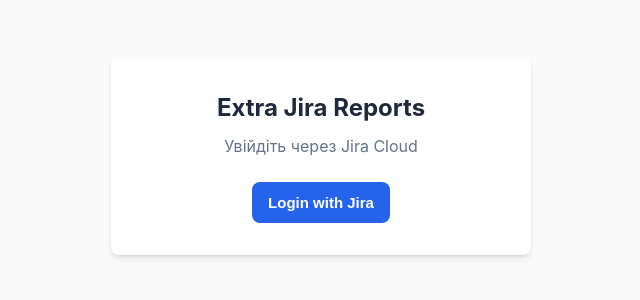
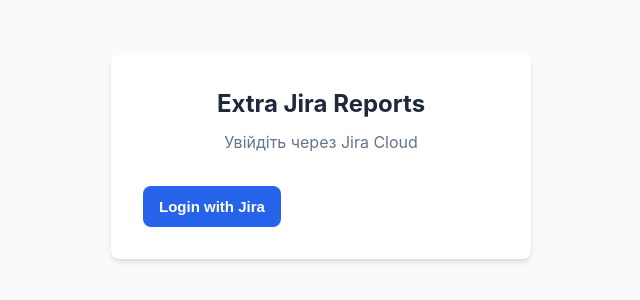
Before and after one commit to komarevych07/time_dashboard, a React (Vite) app: page / in a window 1280 px wide. Shown: the part 244-544 px from the top of the page, without its empty margins (319-959 px from the left). Built offline with nearby package versions, Linux system fonts and the light colour scheme; no server answers.

Commit message:
Revert "naming and margin fixes"
This reverts commit 29225d5e2a817ef29ab15119e3276a1eafde5121.

```diff
--- a/index.html
+++ b/index.html
@@ -5,7 +5,7 @@
     <meta name="viewport" content="width=device-width, initial-scale=1.0" />
     <link rel="icon" type="image/svg+xml" href="./favicon.svg" />
     <meta name="description" content="Jira Sprint Dashboard" />
-    <title>Extra Jira Reports</title>
+    <title>Jira Sprint Dashboard</title>
   </head>
   <body>
     <div id="root"></div>
--- a/src/styles.css
+++ b/src/styles.css
@@ -105,8 +105,7 @@
 }
 
 .login-button {
-  display: block;
-  margin: 8px auto 0;
+  margin-top: 8px;
   padding: 12px 16px;
   font-size: 15px;
   font-weight: 600;
```
Also changed, not shown: 2 other files (tests, documents, lock files or other folders).
